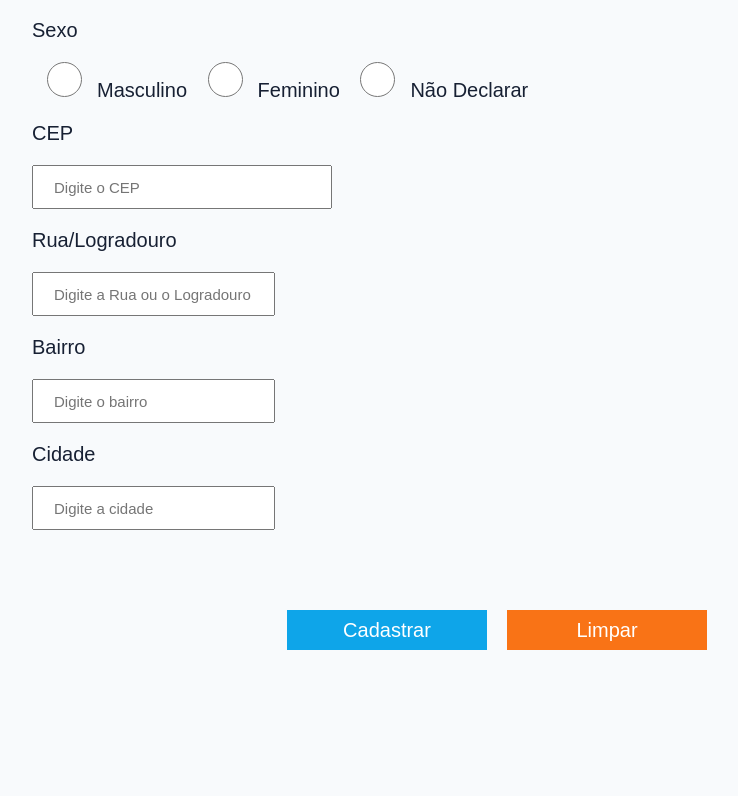
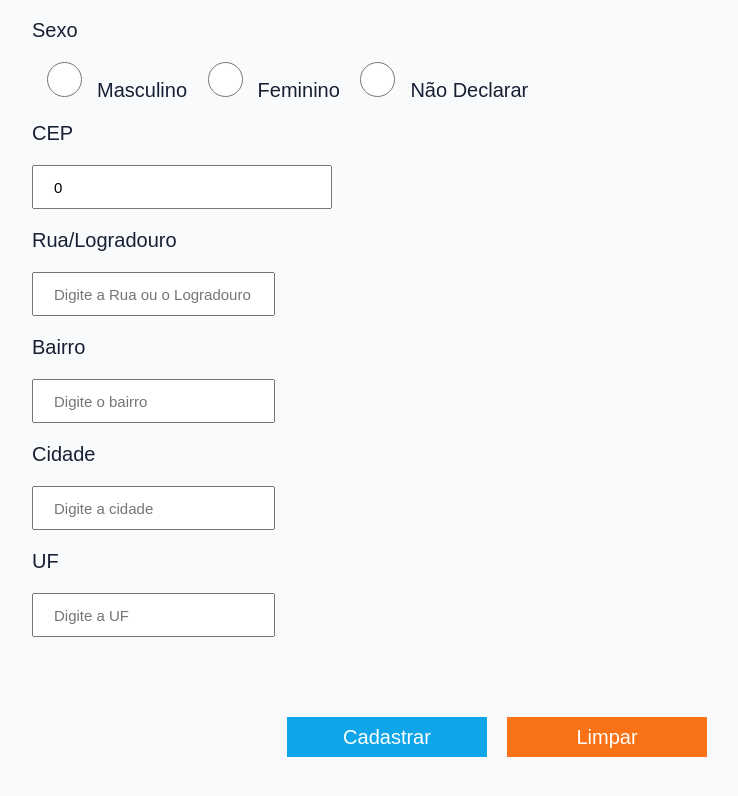
Before and after one commit to danielhnunes-web/Esporte_arLivre2, an Angular app: page /cadastroAtleta in a window 1280 px wide. Shown: the part 518-1314 px from the top of the page, without its empty margins (133-871 px from the left). Before the commit the page ends 1293 px from the top, so only its background shows below. Built offline with nearby package versions, Linux system fonts and the light colour scheme.

Commit message:
fazendo o cadastro do atleta funcionar

```diff
--- a/src/app/component/atleta/atleta.component.html
+++ b/src/app/component/atleta/atleta.component.html
@@ -1,29 +1,32 @@
 <section id="form">
     <h2>Cadastro de Atleta</h2>
 
-    <form action="" id="form-atleta">
+    <form id="form-atleta" (submit)="exibirDados()">
         <label for="nome">Nome Completo</label>
-        <input type="text" name="nome" id="nome" class="input01" maxlength="60" required placeholder="Digite o nome completo">
+        <input type="text" name="nome" id="nome" [(ngModel)]="nome" class="input01" maxlength="60" required placeholder="Digite o nome completo">
 
         <label for="cpf">CPF</label>
         <input type="text" name="cpf" id="cpf" class="input02" maxlength="14" required placeholder="Digite o CPF">
 
         <label for="sexo">Sexo</label>
-        <input type="radio" name="sexo" id="sexo" class="radio01" required value="M">Masculino
-        <input type="radio" name="sexo" id="sexo" class="radio02" required value="F">Feminino
-        <input type="radio" name="sexo" id="sexo" class="radio03" required value="N">Não Declarar
+        <input type="radio" name="sexo" id="sexo" [(ngModel)]="sexo" class="radio01" required value="M">Masculino
+        <input type="radio" name="sexo" id="sexo" [(ngModel)]="sexo" class="radio02" required value="F">Feminino
+        <input type="radio" name="sexo" id="sexo" [(ngModel)]="sexo" class="radio03" required value="N">Não Declarar
 
         <label for="cep">CEP</label>
-        <input type="text" name="cep" id="cep" class="input02" maxlength="9" required placeholder="Digite o CEP">
+        <input type="text" name="cep" id="cep" [(ngModel)]="cep" class="input02" maxlength="9" required placeholder="Digite o CEP">
 
         <label for="rua-logradouro">Rua/Logradouro</label>
-        <input type="text" name="rua-logradouro" id="rua-logradouro" class="input2" maxlength="100" required placeholder="Digite a Rua ou o Logradouro">
+        <input type="text" name="rua-logradouro" id="rua-logradouro" [(ngModel)]="ruaLogradouro" class="input2" maxlength="100" required placeholder="Digite a Rua ou o Logradouro">
 
         <label for="bairro">Bairro</label>
-        <input type="text" name="bairro" id="bairro" class="input2" maxlength="60" required placeholder="Digite o bairro">
+        <input type="text" name="bairro" id="bairro" [(ngModel)]="bairro" class="input2" maxlength="60" required placeholder="Digite o bairro">
 
         <label for="cidade">Cidade</label>
-        <input type="text" name="cidade" id="cidade" class="input2" maxlength="60" required placeholder="Digite a cidade">
+        <input type="text" name="cidade" id="cidade" [(ngModel)]="cidade" class="input2" maxlength="60" required placeholder="Digite a cidade">
+
+        <label for="uf">UF</label>
+        <input type="text" name="uf" id="uf" [(ngModel)]="uf" class="input2" maxlength="10" required placeholder="Digite a UF">
 
         <div id="div-btns">
             <button type="submit" id="btnAdd"> Cadastrar </button>
--- a/src/app/component/atleta/atleta.component.ts
+++ b/src/app/component/atleta/atleta.component.ts
@@ -1,12 +1,39 @@
 import { Component } from '@angular/core';
+import { FormsModule } from '@angular/forms';
 
 @Component({
   selector: 'app-atleta',
   standalone: true,
-  imports: [],
+  imports: [FormsModule],
   templateUrl: './atleta.component.html',
   styleUrl: './atleta.component.css'
 })
+
 export class AtletaComponent {
+  nome = '';
+  cpf = 0;
+  sexo = '';
+  cep = 0;
+  ruaLogradouro = '';
+  bairro = '';
+  cidade = '';
+  uf = '';
+
+  exibirDados(){
+    console.log(this.nome, this.cpf, this.sexo, this.cep, this.ruaLogradouro, this.bairro, this.cidade, this.uf)
+
+    this.LimparDados();
+  }
+
+  LimparDados(){
+    this.nome = '';
+    this.cpf = 0;
+    this.sexo = '';
+    this.cep = 0;
+    this.ruaLogradouro = '';
+    this.bairro = '';
+    this.cidade = '';
+    this.uf = '';
+  }
 
 }
--- a/src/app/models/Atleta.ts
+++ b/src/app/models/Atleta.ts
@@ -7,4 +7,5 @@ export class Atleta{
     ruaLogradouro: string = '';
     bairro: string = '';
     cidade: string = '';
+    uf: string = '';
 }
```
